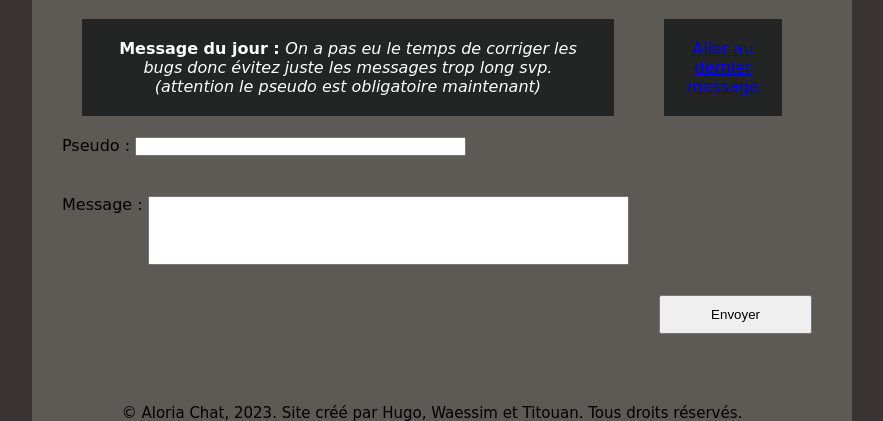
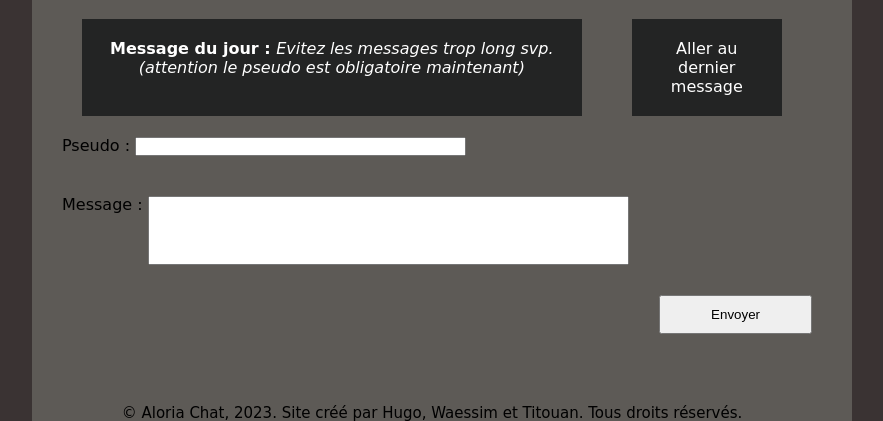
Before and after one commit to Nsi-Entertainment/website, a Flask app: page /forum in a window 1280 px wide. Shown: the part 191-612 px from the top of the page, without its empty margins (198-1081 px from the left). Run offline with Flask 3, Linux system fonts and the light colour scheme.

Commit message:
Update forum.html

```diff
--- a/templates/forum.html
+++ b/templates/forum.html
@@ -11,10 +11,10 @@ Aloria Chat
 </div>
 <div class="topbox">
 <div class="box" id="box1">
-<b>Message du jour : </b><i>On a pas eu le temps de corriger les bugs donc évitez juste les messages trop long svp. (attention le pseudo est obligatoire maintenant)</i>
+<b>Message du jour : </b><i>Evitez les messages trop long svp. (attention le pseudo est obligatoire maintenant)</i>
 </div>
 <div class="box" id="box2">
-<a href="#credit">Aller au dernier message</a>
+<a href="#credit" style="color: white; text-decoration:none;">Aller au dernier message</a>
 </div>
 </div>
 {% for message in messages %}
```
